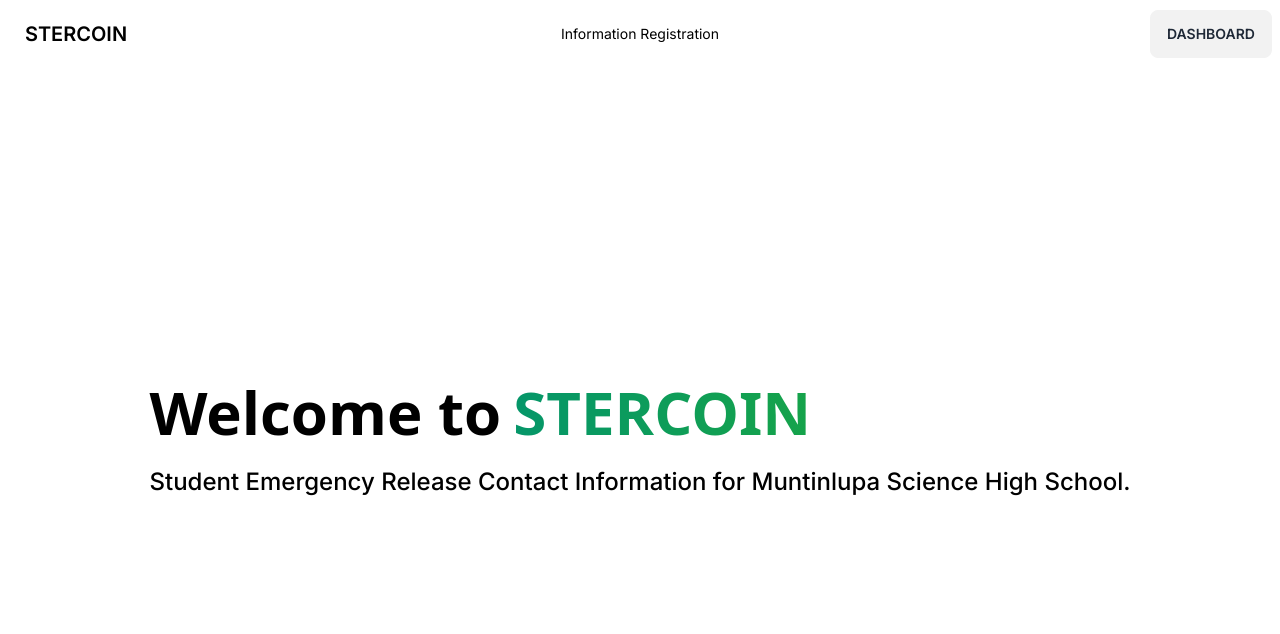
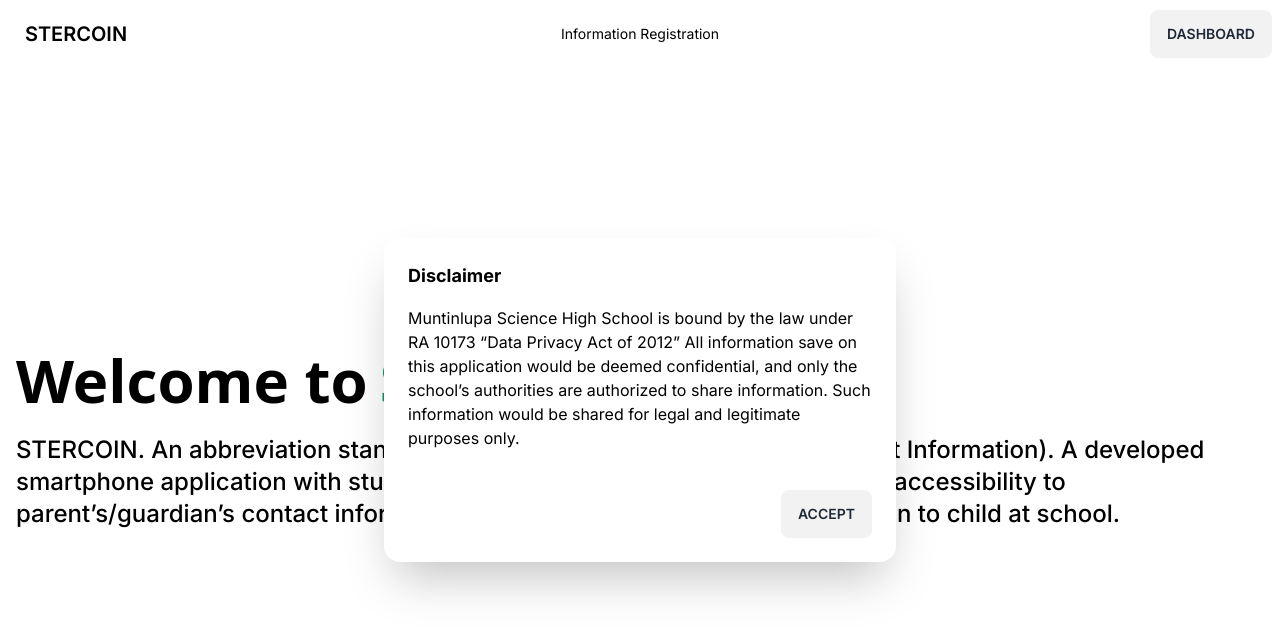
Before and after one commit to MunSci-PH/STERCOIN, a Next.js app: page / in a window 1280 px wide. Shown: the top 634 px of the page. Built offline with nearby package versions, Linux system fonts and the light colour scheme.

Commit message:
New modal for disclaimer

```diff
--- a/src/app/page.tsx
+++ b/src/app/page.tsx
@@ -1,8 +1,35 @@
-import Image from "next/image";
+"use client";
 
 export default function Home() {
+  let accepted = false;
+
+  if (localStorage.getItem("disclaimer") === null) {
+    accepted = true;
+  }
+
+  const handleAccept = (accepted: string) => {
+    localStorage.setItem("disclaimer", accepted);
+  };
+
   return (
     <>
+      <dialog id="my_modal_1" className="modal" open={accepted}>
+        <form method="dialog" className="modal-box">
+          <h3 className="font-bold text-lg">Disclaimer</h3>
+          <p className="py-4">
+            Muntinlupa Science High School is bound by the law under RA 10173
+            “Data Privacy Act of 2012” All information save on this application
+            would be deemed confidential, and only the school’s authorities are
+            authorized to share information. Such information would be shared
+            for legal and legitimate purposes only.
+          </p>
+          <div className="modal-action">
+            <button className="btn" onClick={() => handleAccept("false")}>
+              Accept
+            </button>
+          </div>
+        </form>
+      </dialog>
       <main className="flex-1 flex container mx-auto text-center px-4">
         <div className="m-auto">
           <div className="flex flex-row text-3xl md:text-6xl font-sans font-semibold justify-center md:justify-start">
@@ -14,8 +41,11 @@ export default function Home() {
             </span>
           </div>
           <p className="mt-3 md:text-2xl text-center md:text-left font-medium">
-            Student Emergency Release Contact Information for Muntinlupa Science
-            High School.
+            STERCOIN. An abbreviation stands for (Students Emergency Release
+            Contact Information). A developed smartphone application with
+            student’s information that can be used for easy accessibility to
+            parent’s/guardian’s contact information in case of
+            disaster/emergency happen to child at school.
           </p>
         </div>
       </main>
```
